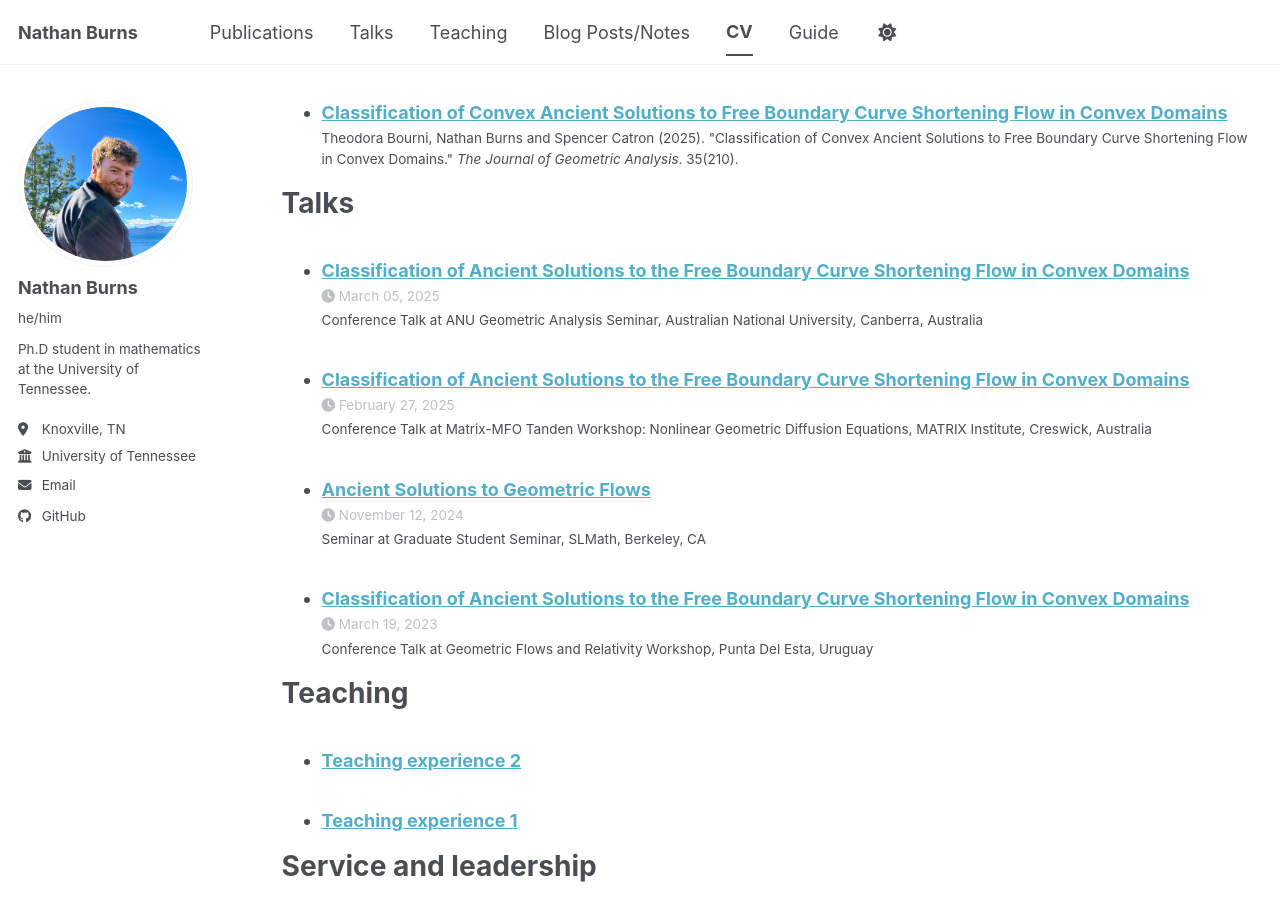
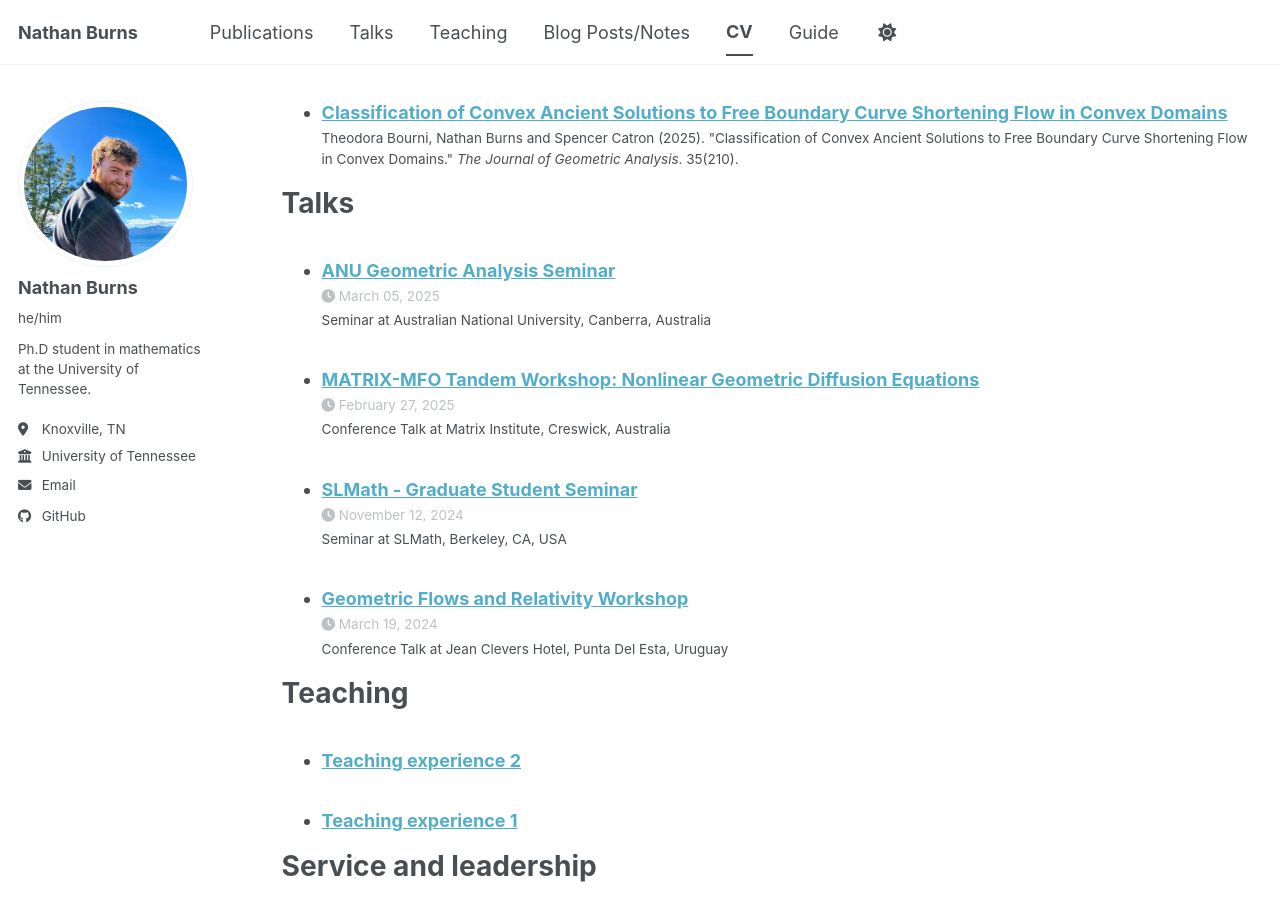
Before and after one commit to nathan-p-burns/nathan-p-burns.github.io, a Jekyll site: the page built from _pages/cv.md, in a window 1280 px wide and 900 px high, scrolled down 1212 px. Built offline with Jekyll 4.4.1, drawn with Linux system fonts in a browser that asks for light colours; a script bundle is joined from its source files by our own code; library files that are not in the unit come from our copies.

Commit message:
Fixed each talk up so far

```diff
--- a/_pages/cv.md
+++ b/_pages/cv.md
@@ -9,7 +9,7 @@ redirect_from:
 
 {% include base_path %}
 
-A pdf version of my CV may be found [here](https://nathan-p-burns.github.io/files/CV_Academic)
+A pdf version of my CV may be found [here](https://nathan-p-burns.github.io/files/CV_Academic.pdf).
 
 Education
 ======
--- a/_talks/2023-03-19-talk.md
+++ /dev/null
@@ -1,11 +0,0 @@
----
-title: "Classification of Ancient Solutions to the Free Boundary Curve Shortening Flow in Convex Domains"
-collection: talks
-type: "Conference Talk"
-permalink: /talks/2023-03-19-talk
-venue: "Geometric Flows and Relativity Workshop"
-date: 2023-03-19
-location: "Punta Del Esta, Uruguay"
----
-
-A talk on the classification of convex ancient solutions to the free boundary curve shortening flow in convex and compact domains.
--- /dev/null
+++ b/_talks/2024-03-19-talk.md
@@ -0,0 +1,13 @@
+---
+title: "Geometric Flows and Relativity Workshop"
+collection: talks
+type: "Conference Talk"
+permalink: /talks/2024-03-19-talk
+venue: "Jean Clevers Hotel"
+date: 2024-03-19
+location: "Punta Del Esta, Uruguay"
+---
+
+### Classification of Ancient Solutions to the Free Boundary Curve Shortening Flow in Convex Domains
+
+A talk on the classification of convex ancient solutions to the free boundary curve shortening flow in convex and compact domains.
--- a/_talks/2024-11-12-talk.md
+++ b/_talks/2024-11-12-talk.md
@@ -1,11 +1,13 @@
 ---
-title: "Ancient Solutions to Geometric Flows"
+title: "SLMath - Graduate Student Seminar"
 collection: talks
 type: "Seminar"
 permalink: /talks/2024-11-12
-venue: "Graduate Student Seminar"
+venue: "SLMath"
 date: 2024-11-12
-location: "SLMath, Berkeley, CA"
+location: "Berkeley, CA, USA"
 ---
 
+### Ancient Solutions to Geometric Flows
+
 A survey talks on classifying ancient solutions to various geometric flows, intended for a general audience of graduate students.
--- a/_talks/2025-02-27-talk.md
+++ b/_talks/2025-02-27-talk.md
@@ -1,11 +1,13 @@
 ---
-title: "Classification of Ancient Solutions to the Free Boundary Curve Shortening Flow in Convex Domains"
+title: "MATRIX-MFO Tandem Workshop: Nonlinear Geometric Diffusion Equations"
 collection: talks
 type: "Conference Talk"
 permalink: /talks/2025-02-27
-venue: "Matrix-MFO Tanden Workshop: Nonlinear Geometric Diffusion Equations"
+venue: "Matrix Institute"
 date: 2025-02-27
-location: "MATRIX Institute, Creswick, Australia"
+location: "Creswick, Australia"
 ---
 
+### Classification of Ancient Solutions to the Free Boundary Curve Shortening Flow in Convex Domains
+
 A talk on the classification of convex ancient solutions to the free boundary curve shortening flow in convex and compact domains. This talk was a slight revision to the one given in Punta Del Este.
--- a/_talks/2025-03-05-talk.md
+++ b/_talks/2025-03-05-talk.md
@@ -1,12 +1,16 @@
 ---
-title: "Classification of Ancient Solutions to the Free Boundary Curve Shortening Flow in Convex Domains"
+title: "ANU Geometric Analysis Seminar"
 collection: talks
-type: "Conference Talk"
+type: "Seminar"
 permalink: /talks/2025-03-05
-venue: "ANU Geometric Analysis Seminar"
+venue: "Australian National University"
 date: 2025-03-05
-location: "Australian National University, Canberra, Australia"
-slideurl: "'https://nathan-p-burns.github.io/files/convex-ancient-fbcsf1-slides.pdf'"
+location: "Canberra, Australia"
+slidesurl: "https://nathan-p-burns.github.io/files/convex-ancient-fbcsf1-slides.pdf"
 ---
 
+### Classification of Ancient Solutions to the Free Boundary Curve Shortening Flow in Convex Domains
+
 A talk on the classification of convex ancient solutions to the free boundary curve shortening flow in convex and compact domains. This talk was a slight revision to the one given in Punta Del Este and the MATRIX Institute.
+
+Slides to the talk may be found [here](https://nathan-p-burns.github.io/files/convex-ancient-fbcsf1-slides.pdf).
```
